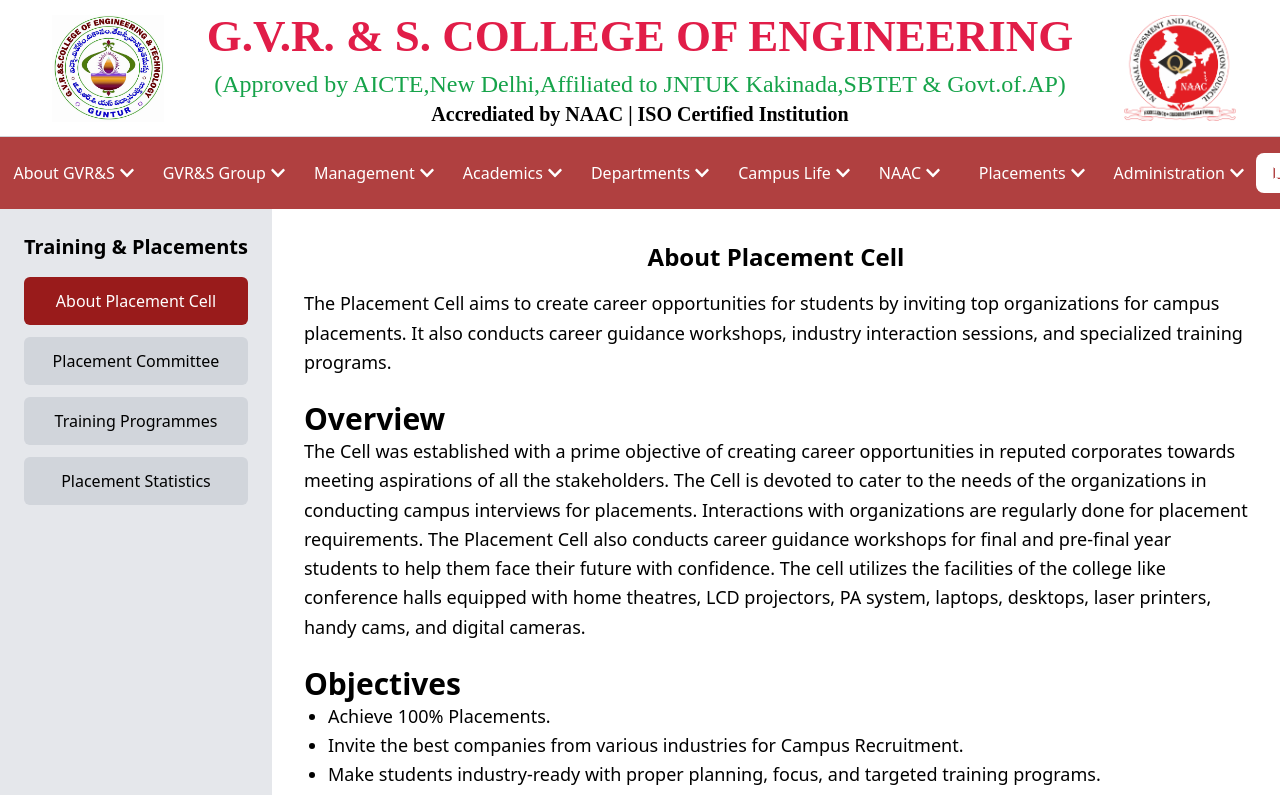
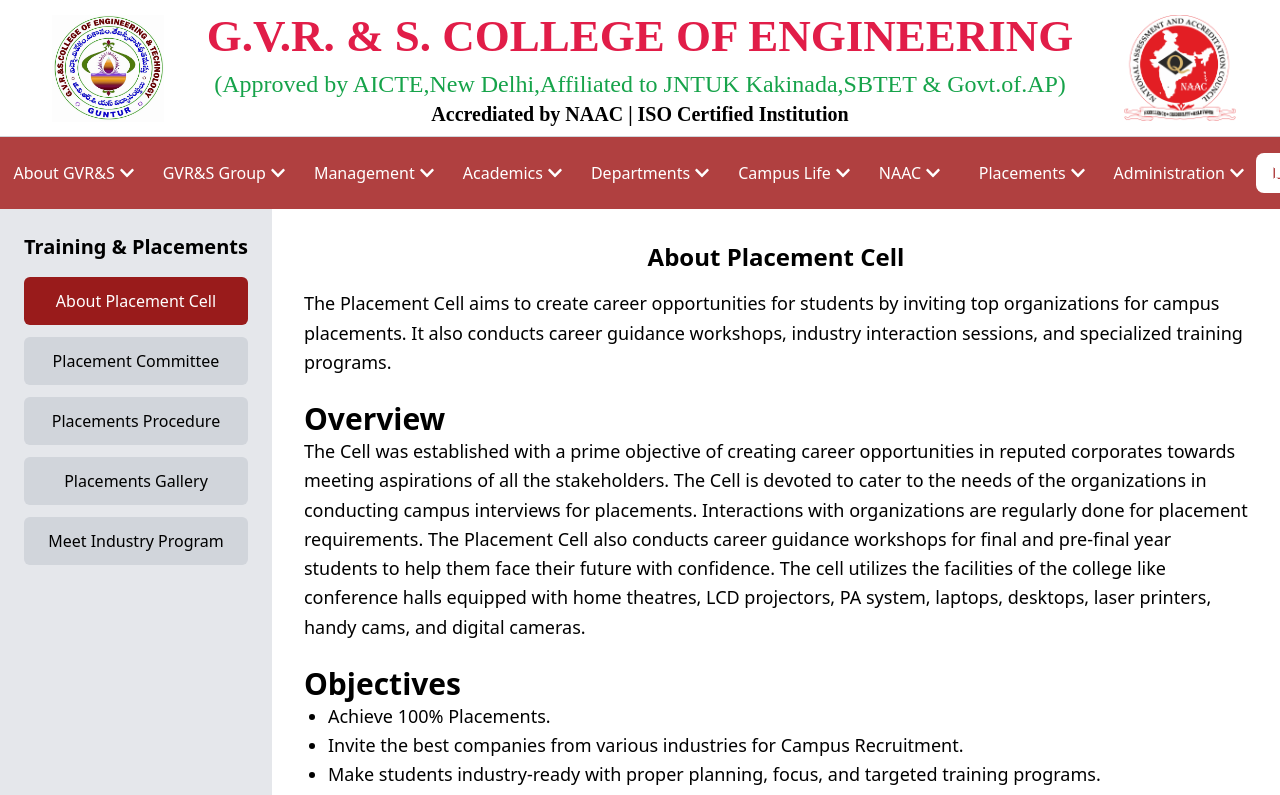
Before and after one commit to Blueapplecloud/GVR-S, a React (Vite) app in the folder client/: page /placements in a window 1280 px wide. Shown: the top 795 px of the page. Built offline with nearby package versions, Linux system fonts and the light colour scheme.

Commit message:
Added Placements Procedure and Placements Gallery and  Meet  Industry Program Components

```diff
--- a/client/src/pages/Placement/TpoMessage.jsx
+++ b/client/src/pages/Placement/TpoMessage.jsx
@@ -28,26 +28,6 @@ const PlacementDashboard = () => {
         <li>Build and enhance the institution’s brand value in the corporate world.</li>
       </ul>
       `,
-      // images: [
-      //   "https://static.vecteezy.com/system/resources/thumbnails/024/983/914/small/simple-user-default-icon-free-png.png",
-      //   "https://static.vecteezy.com/system/resources/thumbnails/024/983/914/small/simple-user-default-icon-free-png.png",
-      // ],
-      // contacts: [
-      //   {
-      //     name: "Coming Soon",
-      //     position: "Training & Placement Officer",
-      //     email: "Coming Soon.ac.in",
-      //     mobile: "+91 Coming Soon",
-      //     image: "/attachments/Q6ZGnhwT8uVNfmnk1XULA.png",
-      //   },
-      //   {
-      //     name: "Coming Soon",
-      //     position: "Placement Officer",
-      //     email: "Coming Soon.ac.in",
-      //     mobile: "+91 Coming Soon",
-      //     image: "/attachments/WCtzjc398hQkU7e1DDotk.png",
-      //   },
-      // ],
     },
     {
       id: "committee",
@@ -74,28 +54,79 @@ const PlacementDashboard = () => {
       `,
     },
     {
-      id: "training",
-      label: "Training Programmes",
-      content: `<section id="training" class="py-10 px-4 text-center">
-  <div class="flex flex-wrap justify-center gap-4 p-20">
+      id: "Procedure",
+      label: "Placements Procedure",
+      content: `  <div className="p-6 bg-white">
+  <h1 class="text-2xl font-bold text-black-600">PLACEMENT PROCEDURE</h1>
+  <div>
+     <p class="text-gray-700 mt-2 text-lg font-medium">Initiation</p>
+    <ol class="text-gray-600 text-base mt-2 list-disc list-inside">
+      <li>The Placement Office sends invitations to companies/organizations along with relevant information.</li>
+      <li>The company/organization reverts with filled JD containing information about company/organization, recruitment procedure, job description, package (CTC) offered, place of posting, allowances & other bonuses.</li>
+      <li>JD’s can be sent either by post or email to Training and Placement Cell, GVR&S College of Engineering and Technology, Guntur, AP (Placements@gvrands.com).</li>
+      <li>Slot for the company's recruitment visit is decided upon a mutual agreement.</li>
+      <li>If the company is interested in conducting a Pre-Placement Talk (PPT), they can send a request along with preferred dates.</li>
+    </ol>
+  </div>
+  <div className="mt-6">
+    <h2 class="text-xl font-bold text-black-600 mt-5">Selection</h2>
+    <ol class="text-gray-600 text-base mt-2 list-disc list-inside">
+      <li>The JD is made available online to eligible students, along with any other information furnished by the company.</li>
+      <li>Interested and eligible students (as per the criteria specified by the organizations) show their willingness to appear for the recruitment process. Verified resumes of such students become available to the company.</li>
+      <li>Resumes of the students are made available before the visit of the company/organization.</li>
+    </ol>
+  </div>
+</div>
 
-    <a href="https://gvrs.ac.in/about-us/" class="no-underline bg-red-800 text-white px-6 py-2 rounded-full hover:bg-red-600 transition">2024-2025</a>
-    <a href="#" class="no-underline bg-red-800 text-white px-6 py-2 rounded-full hover:bg-red-600 transition">2023-2024</a>
-    <a href="#" class="no-underline bg-red-800 text-white px-6 py-2 rounded-full hover:bg-red-600 transition">2022-2023</a>
-    <a href="#" class="no-underline bg-red-800 text-white px-6 py-2 rounded-full hover:bg-red-600 transition">2021-2022</a>
-    <a href="#" class="no-underline bg-red-800 text-white px-6 py-2 rounded-full hover:bg-red-600 transition">2020-2021</a>
-    <a href="#" class="no-underline bg-red-800 text-white px-6 py-2 rounded-full hover:bg-red-600 transition">2019-2020</a>
-    <a href="#" class="no-underline bg-red-800 text-white px-6 py-2 rounded-full hover:bg-red-600 transition">2018-2019</a>
-    <a href="#" class="no-underline bg-red-800 text-white px-6 py-2 rounded-full hover:bg-red-600 transition">2017-2018</a>
-    <a href="#" class="no-underline bg-red-800 text-white px-6 py-2 rounded-full hover:bg-red-600 transition">2016-2017</a>
-  </div>
-</section>
 `,
     },
     {
-      id: "statistics",
-      label: "Placement Statistics",
-      content: `Detailed message about Placements will be shared soon. Please stay tuned for more updates.`,
+      id: "Gallery",
+      label: "Placements Gallery",
+      content: `<div class="flex flex-col items-center justify-center bg-white p-6">
+
+  <div class="grid grid-cols-3 gap-6">
+    <img src="https://gvrs.ac.in/wp-content/uploads/2020/10/1-2-272x182.jpeg" alt="Placement Activity 1" class="rounded-lg shadow-md w-full h-auto" />
+    <img src="https://gvrs.ac.in/wp-content/uploads/2020/10/2-1-272x182.jpeg" alt="Placement Activity 2" class="rounded-lg shadow-md w-full h-auto" />
+    <img src="https://gvrs.ac.in/wp-content/uploads/2020/10/3-1-272x182.jpeg" alt="Placement Activity 3" class="rounded-lg shadow-md w-full h-auto" />
+    <img src="https://gvrs.ac.in/wp-content/uploads/2020/10/P5-272x182.jpg" alt="Placement Activity 4" class="rounded-lg shadow-md w-full h-auto" />
+    <img src="https://gvrs.ac.in/wp-content/uploads/2020/10/P9-272x182.jpg" alt="Placement Activity 5" class="rounded-lg shadow-md w-full h-auto" />
+    <img src="https://gvrs.ac.in/wp-content/uploads/2020/10/P7-272x182.jpg" alt="Placement Activity 6" class="rounded-lg shadow-md w-full h-auto" />
+    <img src="https://gvrs.ac.in/wp-content/uploads/2020/10/P11-272x182.jpg" alt="Placement Activity 7" class="rounded-lg shadow-md w-full h-auto" />
+  </div>
+</div>
+
+<div class="flex flex-col items-center justify-center bg-white p-6">
+  <h2 class="text-2xl font-bold text-black mb-6">PLACEMENT ACTIVITIES</h2>
+  <div class="grid grid-cols-2 gap-6 w-full">
+    <img src="https://gvrs.ac.in/wp-content/uploads/2023/12/IMG-20231220-WA0016.jpg" alt="Placement Activity 1" class="rounded-lg shadow-md w-full h-64 object-cover" />
+    <img src="https://gvrs.ac.in/wp-content/uploads/2023/12/IMG-20231220-WA0013.jpg" alt="Placement Activity 2" class="rounded-lg shadow-md w-full h-64 object-cover" />
+    <img src="https://gvrs.ac.in/wp-content/uploads/2020/10/placement3.jpg" alt="Placement Activity 3" class="rounded-lg shadow-md w-full h-64 object-cover" />
+    <img src="https://gvrs.ac.in/wp-content/uploads/2020/10/placement5.jpg" alt="Placement Activity 4" class="rounded-lg shadow-md w-full h-64 object-cover" />
+    <img src="https://gvrs.ac.in/wp-content/uploads/2020/10/placement6.jpg" alt="Placement Activity 5" class="rounded-lg shadow-md w-full h-64 object-cover" />
+    <img src="https://gvrs.ac.in/wp-content/uploads/2020/10/placemnet1.jpg" alt="Placement Activity 6" class="rounded-lg shadow-md w-full h-64 object-cover" />
+  </div>
+</div>
+
+
+
+
+`,
+    },
+
+    {
+      id: "Program",
+      label: "Meet Industry Program",
+      content: `
+      <h2 class="text-2xl font-bold text-red-600 text-left mb-6 p-6">INDUSTRIAL VISIT</h2>
+
+<div class="flex flex-col items-center justify-center bg-white p-6">
+  <div>
+    <img src="https://gvrs.ac.in/wp-content/uploads/2023/09/insvisit.jpg" alt="Placement Activity 1" class="rounded-lg shadow-md w-full h-auto object-cover" />
+
+  </div>
+</div>
+`,
     },
   ];
 
```
